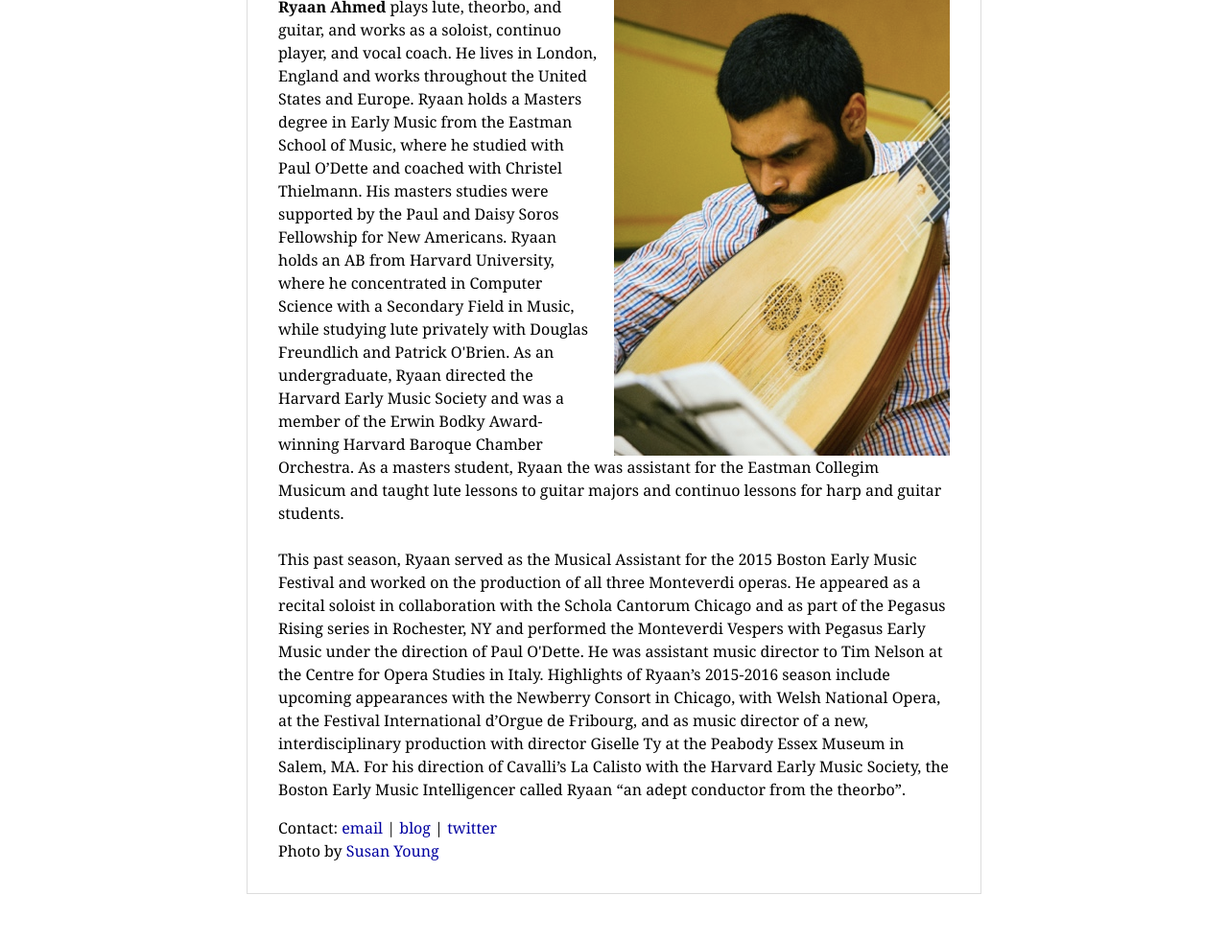
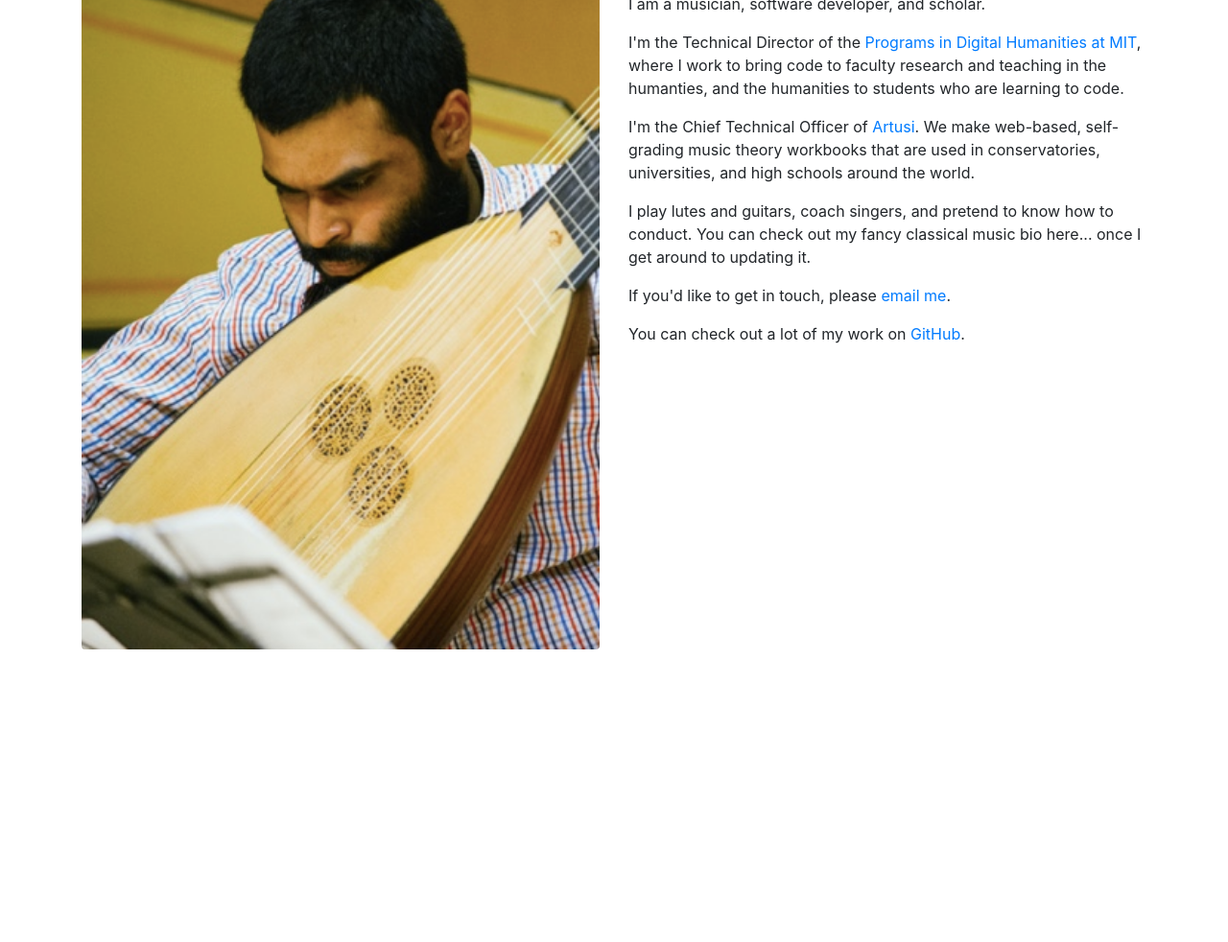
Before and after one commit to ryaanahmed/ryaanahmed.github.io, a plain HTML site: page index.html in a window 1280 px wide. Shown: the part 88-1070 px from the top of the page at 96% size. After the commit the page ends 800 px from the top, so only its background shows below. Drawn offline with nearby package versions, Linux system fonts and the light colour scheme.

Commit message:
I updated my site holy cow

```diff
--- a/index.html
+++ b/index.html
@@ -1,16 +1,15 @@
-<!DOCTYPE html PUBLIC "-//W3C//DTD HTML 4.01//EN"
-   "http://www.w3.org/TR/html4/strict.dtd">
+<!DOCTYPE html PUBLIC "-//W3C//DTD HTML 4.01//EN" "http://www.w3.org/TR/html4/strict.dtd">
 
 <html lang="en">
     <head>
-        <title>Ryaan Ahmed, lutenist and guitarist</title>
-
-        <meta name="keywords" content="Ryaan Ahmed, lute, lutenist, guitarist, theorbo, baroque guitar, guitar, conductor, Boston, Cambridge, Harvard, HEMS, Harvard Early Music Society, Harvard Early Music, music, baroque music, " />
-        <meta name="description" content="The website of Ryaan Ahmed, lutenist and guitarist." />
+        <title>Ryaan Ahmed</title>
+        <meta name="keywords" content="Ryaan Ahmed, lute, lutenist, guitarist, theorbo, baroque guitar, guitar, conductor, Boston, Cambridge, baroque music" />
+        <meta name="description" content="The website of Ryaan Ahmed, musician and software developer." />
+        <link rel="stylesheet" href="https://stackpath.bootstrapcdn.com/bootstrap/4.4.1/css/bootstrap.min.css" integrity="sha384-Vkoo8x4CGsO3+Hhxv8T/Q5PaXtkKtu6ug5TOeNV6gBiFeWPGFN9MuhOf23Q9Ifjh" crossorigin="anonymous">
+        <meta name="viewport" content="width=device-width, initial-scale=1">
 
         <!-- Google Analytics -->
         <script type="text/javascript">
-
             var _gaq = _gaq || [];
 _gaq.push(['_setAccount', 'UA-26019069-1']);
 _gaq.push(['_setDomainName', '.ryaanahmed.com']);
@@ -21,86 +20,49 @@
     ga.src = ('https:' == document.location.protocol ? 'https://ssl' : 'http://www') + '.google-analytics.com/ga.js';
     var s = document.getElementsByTagName('script')[0]; s.parentNode.insertBefore(ga, s);
 })();
-
         </script>
-
-
-<style type="text/css">
-
-    #temp{
-
-        width: 700px;
-        margin-left: auto;
-        margin-right: auto;
-        margin-top: 50px;
-        margin-bottom:50px;
-        padding: 2em;
-
-        font-family: georgia, Candara, Malgun Gothic, Segoe UI, Constantia, "palatino linotype", palatino, georgia;
-        font-size: 16px;
-        line-height: 1.25em;
-        border: 1px solid #ddd;
-        text-align:left;
-        line-height: 1.5;
-    }
-
-    a{
-        color:#0000A0;
-        text-decoration:none;
-    }
-    a:hover{
-        text-decoration:underline;
-    }
-
-
-    .contact{
-        padding-top: 1em;
-    }
-
-    .performances{
-        padding-top: .5em;
-        padding-left: 1em;
-        line-height: 1em;
-
-    }
-
-</style>
-
     </head>
     <body>
+        <main>
+            <div class="container py-4">
+                <div class="row">
+                    <div class="col-md-6">
+                        <img src="ryaan.jpg" class="img-fluid rounded w-100">
+                    </div>
+                    <div class="col-md-6">
+                        <h1 class="mt-2 mt-md-0">
+                            Hello! I'm Ryaan Ahmed.
+                        </h1>
 
-        <div id="temp">
-        <div>
+                        <p>
+                        I am a musician, software developer, and scholar.
+                        </p>
 
-            <img src="ryaan.jpg" style="float:right; padding-left:1em">
+                        <p>
+                        I'm the Technical Director of the <a href='https://digitalhumanities.mit.edu'>Programs in Digital Humanities at MIT</a>, where I work to bring code to faculty research and teaching in the humanties, and the humanities to students who are learning to code.
+                        </p>
 
-<div>
-<strong>Ryaan Ahmed</strong> plays lute, theorbo, and guitar, and works as a soloist, continuo player, and vocal coach. He lives in London, England and works  throughout the United States and Europe. Ryaan holds a Masters degree in Early Music from the Eastman School of Music, where he studied with Paul O&rsquo;Dette and coached with Christel Thielmann. His masters studies were supported by the Paul and Daisy Soros Fellowship for New Americans. Ryaan holds an AB from Harvard University, where he concentrated in Computer Science with a Secondary Field in Music, while studying lute privately with Douglas Freundlich and Patrick O'Brien. As an undergraduate, Ryaan directed the Harvard Early Music Society and was a member of the Erwin Bodky Award-winning Harvard Baroque Chamber Orchestra. As a masters student, Ryaan the was assistant for the Eastman Collegim Musicum and taught lute lessons to guitar majors and continuo lessons for harp and guitar students.
-</div>
+                        <p>
+                        I'm the Chief Technical Officer of <a href='https://www.artusi.xyz'>Artusi</a>. We make web-based, self-grading music theory workbooks that are used in conservatories, universities, and high schools around the world.
+                        </p>
 
-<br/>
+                        <p>
+                        I play lutes and guitars, coach singers, and pretend to know how to conduct. You can check out my fancy classical music bio here... once I get around to updating it.
+                        </p>
 
-<div>
+                        <p>If you'd like to get in touch, please <span id="email"></span>.</p>
 
-This past season, Ryaan served as the Musical Assistant for the 2015 Boston Early Music Festival and worked on the production of all three Monteverdi operas. He appeared as a recital soloist in collaboration with the Schola Cantorum Chicago and as part of the Pegasus Rising series in Rochester, NY and performed the Monteverdi Vespers with Pegasus Early Music under the direction of Paul O'Dette. He was assistant music director to Tim Nelson at the Centre for Opera Studies in Italy. Highlights of Ryaan&rsquo;s 2015-2016 season include upcoming appearances with the Newberry Consort in Chicago, with Welsh National Opera, at the Festival International d&rsquo;Orgue de Fribourg, and as music director of a new, interdisciplinary production with director Giselle Ty at the Peabody Essex Museum in Salem, MA. For his direction of Cavalli&rsquo;s La Calisto with the Harvard Early Music Society, the Boston Early Music Intelligencer called Ryaan &ldquo;an adept conductor from the theorbo&rdquo;.
-
-</div>
-
-        <div class="contact">Contact:
-            <script type="text/javascript">document.write(
-"<n uers=\"znvygb:znvy\100elnnanuzrq\056pbz\">rznvy<\057n>".replace(/[a-zA-Z]/g, function(c){return String.fromCharCode((c<="Z"?90:122)>=(c=c.charCodeAt(0)+13)?c:c-26);}));
-</script>
-
-
-
-
-<noscript>email: mail AT ryaanahmed.com</noscript> |
-            <a href="http://www.rahmed.com">blog</a> |
-            <a href="http://twitter.com/#!/ryaanahmed">twitter</a>
-        <br/>
-                    Photo by <a href="http://susanyoungphoto.com/gallery/">Susan Young</a>
+                        <p>You can check out a lot of my work on <a href="https://www.github.com/ryaanahmed">GitHub</a>.</p>
                     </div>
                 </div>
-
+            </div>
+        </main>
+        <script>
+            window.onload = function() {
+                const s = 'moc.demhanaayr@liam';
+                const e = s.split("").reverse().join("");
+                document.querySelector('#email').innerHTML = `<a href="mailto:${e}">email me</a>`;
+            };
+        </script>
     </body>
 </html>
```
Lines whose indentation alone changed are shown as unchanged.
